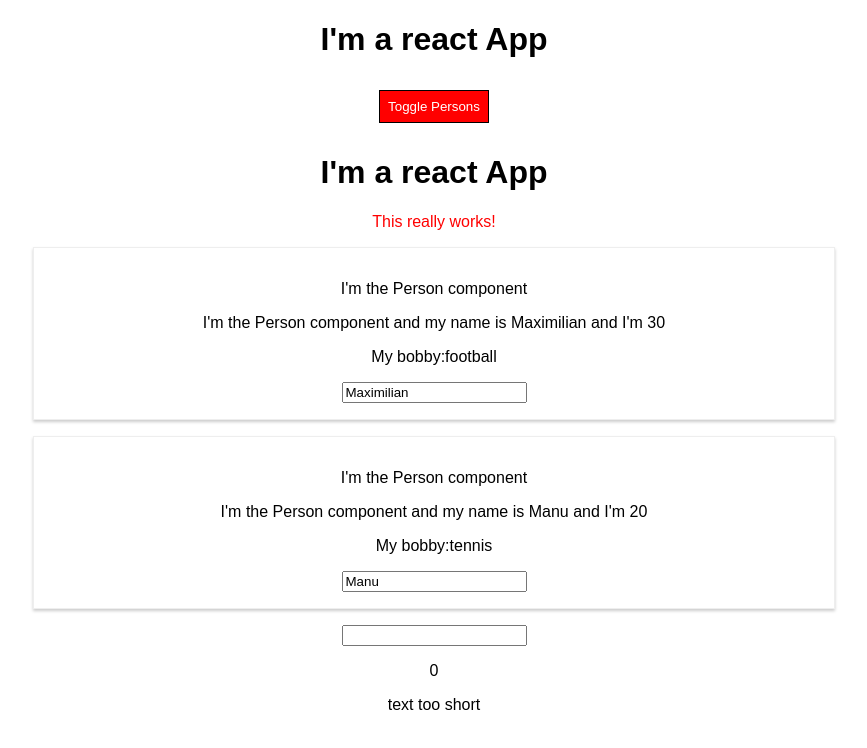
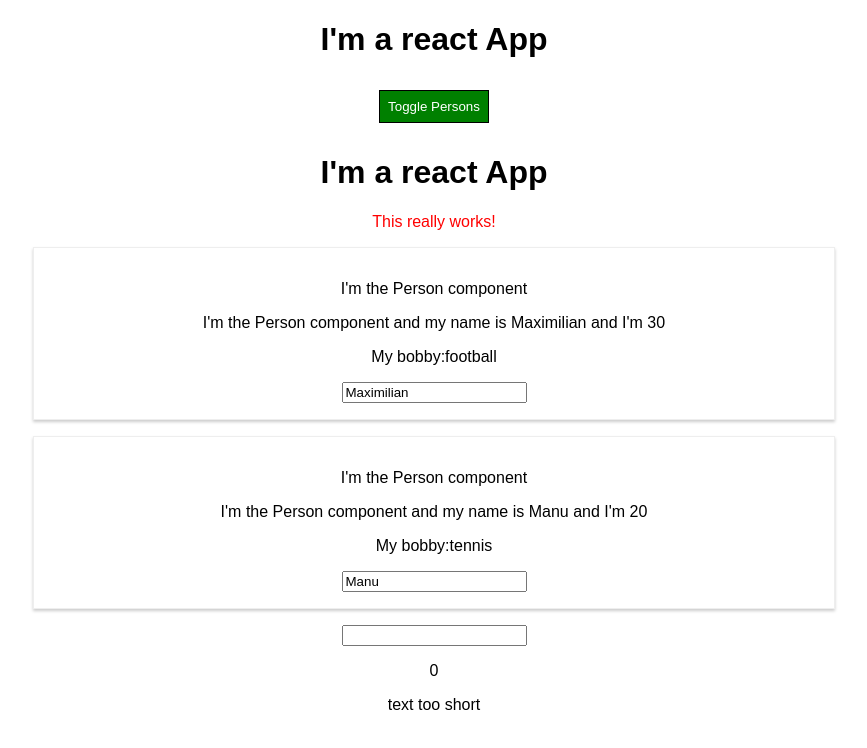
Before and after one commit to LoredanaBratu/React-course-udemy, a React (Create React App) app: page / in a window 1280 px wide. Shown: the top 748 px of the page, without its empty margins (206-1073 px from the left). Built offline with nearby package versions, Linux system fonts and the light colour scheme.

Commit message:
integrate styled-components library

```diff
--- a/package.json
+++ b/package.json
@@ -6,7 +6,8 @@
     "radium": "^0.26.0",
     "react": "^16.13.1",
     "react-dom": "^16.13.1",
-    "react-scripts": "1.1.5"
+    "react-scripts": "1.1.5",
+    "styled-components": "^5.1.1"
   },
   "scripts": {
     "start": "react-scripts start",
--- a/src/App.js
+++ b/src/App.js
@@ -4,10 +4,24 @@ import Person from "./Person/Person";
 import ValidationComponent from "./Validation/ValidationComponent";
 import CharComponent from "./Validation/CharComponent";
 import Radium from "radium";
+import styled from "styled-components";
 
 // useState  always returns an array with 2 elements (current state and a function taht allows to update the state )
 //useState->array
 
+const StyledButton = styled.button`
+      background: ${(props) => (props.cond ? "green" : "red")};
+      padding: 8px;
+      cursor: pointer;
+      margin: 10px auto;
+      border: 1px solid black;
+      color: white;
+  &:hover {
+        background: ${(props) => (props.cond ? "lightgreen" : "salmon")} ;
+        color: black;
+      },
+
+`;
 class App extends Component {
   state = {
     persons: [
@@ -112,7 +126,6 @@ class App extends Component {
   };
 
   render() {
-    console.log("test");
     const style = {
       background: "green",
       padding: "8px",
@@ -152,6 +165,7 @@ class App extends Component {
           })}
         </div>
       );
+
       style.background = "red";
       style[":hover"] = {
         //si aici !!! tot cu Radium
@@ -204,13 +218,14 @@ class App extends Component {
     return (
       <div className="App">
         <h1>I'm a react App</h1>
-        <button style={style} onClick={this.handleTogglePersons}>
+        {/* <button style={style} onClick={this.handleTogglePersons}> in-line style cu radium */}
+
+        <StyledButton cond={showPersons} onClick={this.handleTogglePersons}>
           Toggle Persons
-        </button>
+        </StyledButton>
         <h1>I'm a react App</h1>
         <p className={classes.join(" ")}>This really works!</p>
         {personsItems}
-
         <input
           type="text"
           value={inputValue}
```
Also changed, not shown: 1 other file (tests, documents, lock files or other folders).
